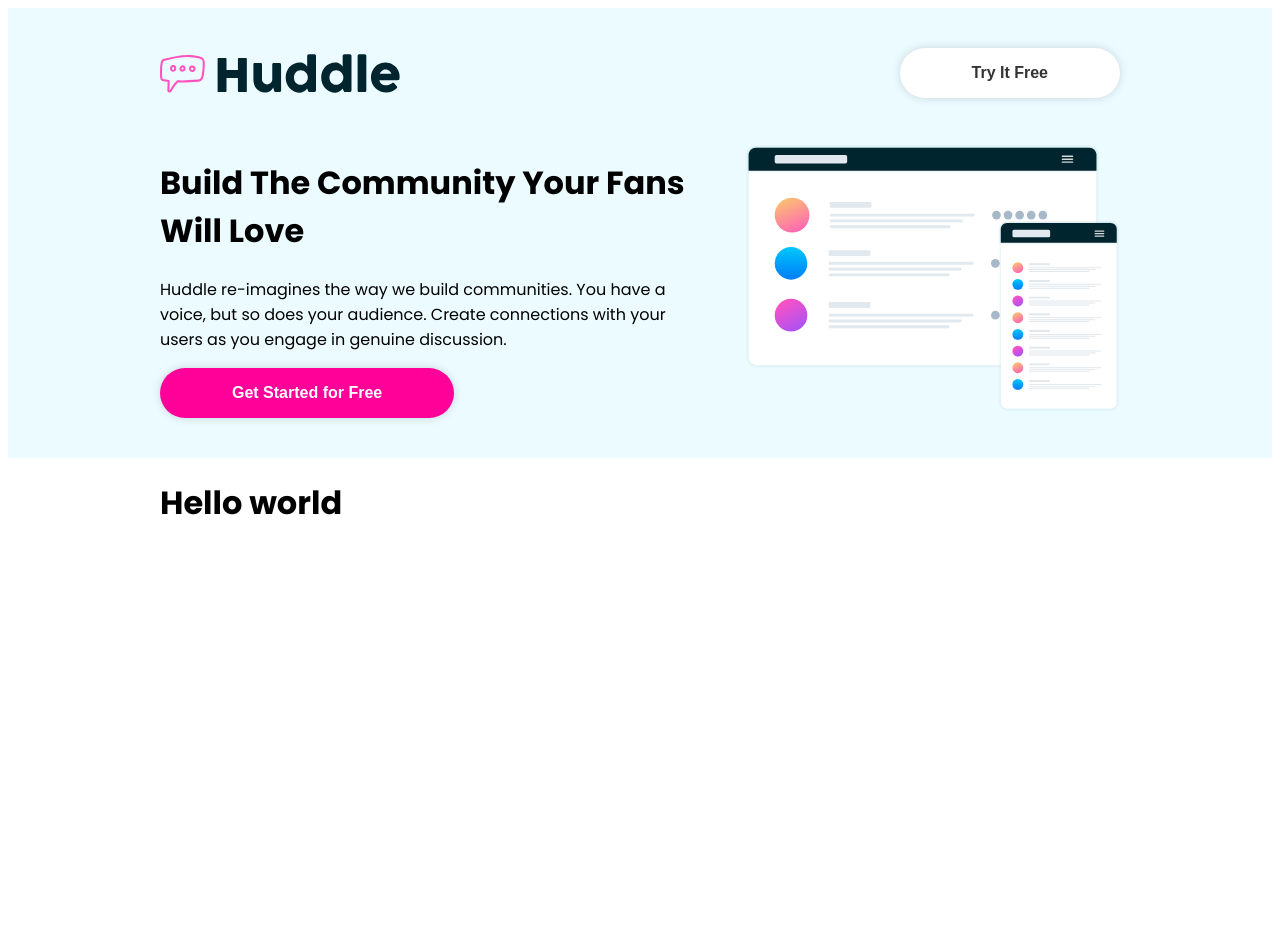
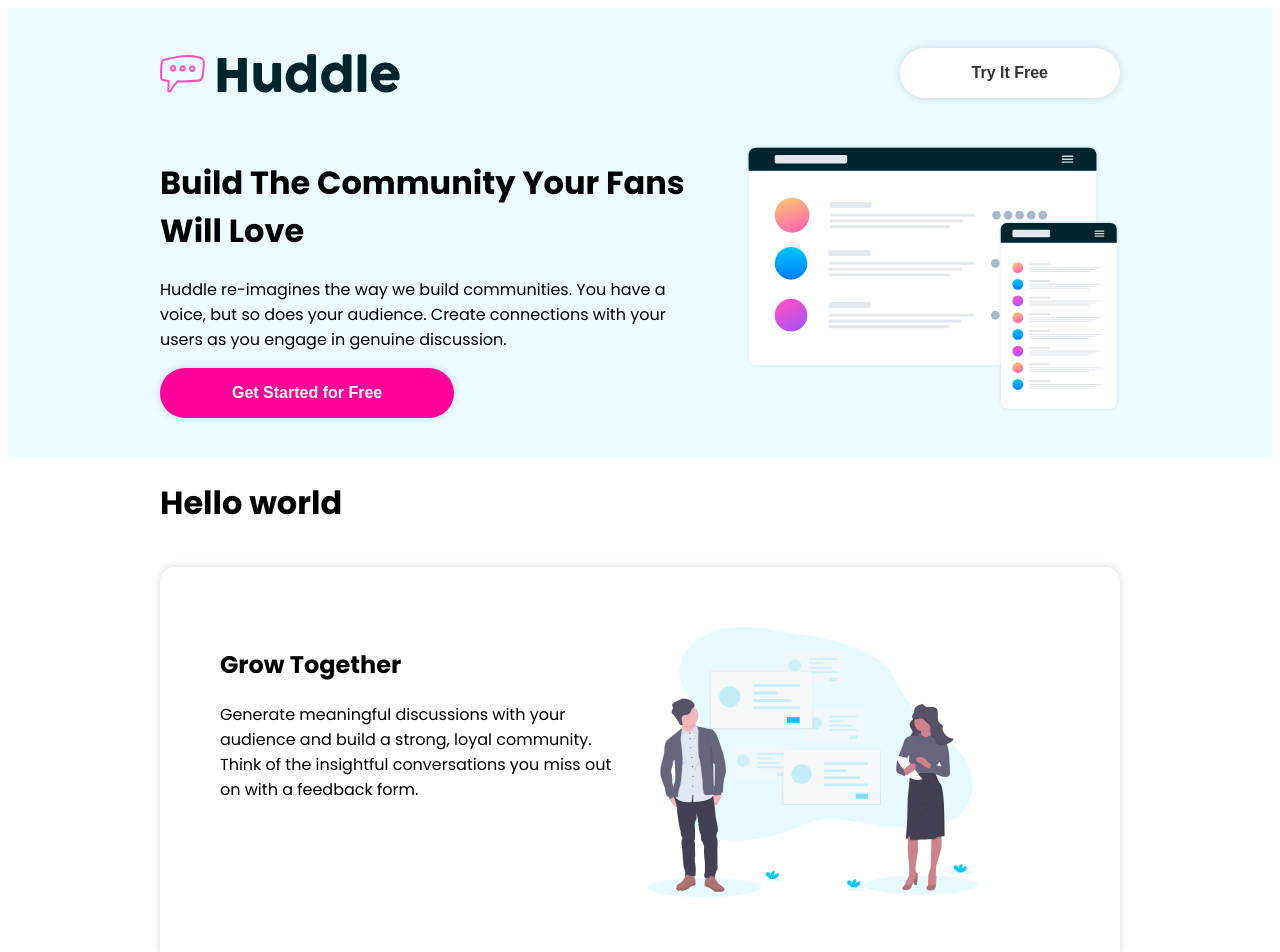
Before and after one commit to melvinsinatra/hubble-landing-page, a React (Vite) app: page / in a window 1280 px wide. Shown: the top 952 px of the page. Before the commit the page ends 800 px from the top, so only its background shows below. Built offline with nearby package versions, Linux system fonts and the light colour scheme.

Commit message:
add styled cards

```diff
--- a/src/App.jsx
+++ b/src/App.jsx
@@ -1,7 +1,8 @@
 import { Container } from './components/styles/Container.styled';
 import { ThemeProvider } from 'styled-components';
-import Header from './components/Header';
+import { Header, Card } from './components';
 import GlobalStyles from './components/styles/Global';
+import { content } from './constants';
 
 const theme = {
 	colors: {
@@ -10,17 +11,24 @@ const theme = {
 		footer: '#003333'
 	},
 	breakpoints: {
-		mobile: '768px',
+		mobile: '768px'
 	}
 };
 
 function App() {
+	const contentCardEls = content.map((item, index) => (
+		<Card
+			key={index}
+			item={item}/>
+	));
+
 	return (
 		<ThemeProvider theme={theme}>
-      <GlobalStyles/>
+			<GlobalStyles />
 			<Header />
 			<Container>
 				<h1>Hello world</h1>
+				{contentCardEls}
 			</Container>
 		</ThemeProvider>
 	);
--- a/src/components/Card.jsx
+++ b/src/components/Card.jsx
@@ -1,8 +1,9 @@
 import React from 'react'
+import { StyledCard } from './styles/Card.styled'
 
 const Card = ({ item: { id, title, body, image}}) => {
   return (
-    <div>
+    <StyledCard layout={id % 2 === 0 && 'row-reverse'}>
       <div>
         <h2>{title}</h2>
         <p>{body}</p>
@@ -10,7 +11,7 @@ const Card = ({ item: { id, title, body, image}}) => {
       <div>
         <img src={`./images/${image}`} alt=""/>
       </div>
-    </div>
+    </StyledCard>
   )
 }
 
--- a/src/components/index.js
+++ b/src/components/index.js
@@ -1 +1,2 @@
 export {default as Header} from './Header.jsx'
+export {default as Card} from './Card.jsx'
--- /dev/null
+++ b/src/components/styles/Card.styled.js
@@ -0,0 +1,25 @@
+import styled from "styled-components";
+
+export const StyledCard = styled.div`
+  display: flex;
+  gap: 1em;
+  align-items; center;
+  background-color: #fff;
+  border-radius: 15px;
+  box-shadow: 0 0 10px rgba(0, 0, 0, 0.15);
+  margin: 2.5em 0;
+  padding: 3.75em;
+  flex-direction: ${({layout}) => layout || 'row'};
+
+  img {
+    width: 80%;
+  }
+
+  & > div {
+    flex: 1
+  }
+
+  @media (max-width: ${({theme}) => theme.breakpoints.mobile}) {
+    flex-direction: column;
+  }
+`
```
